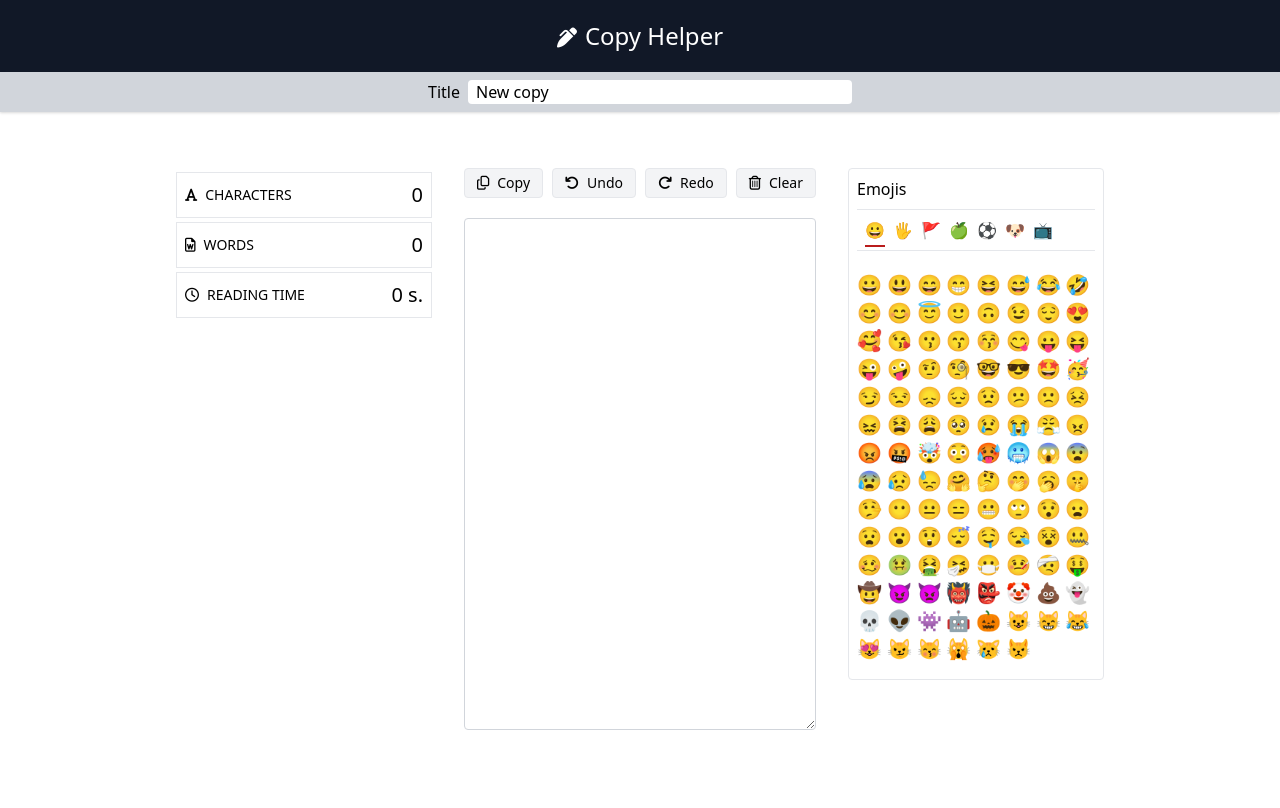
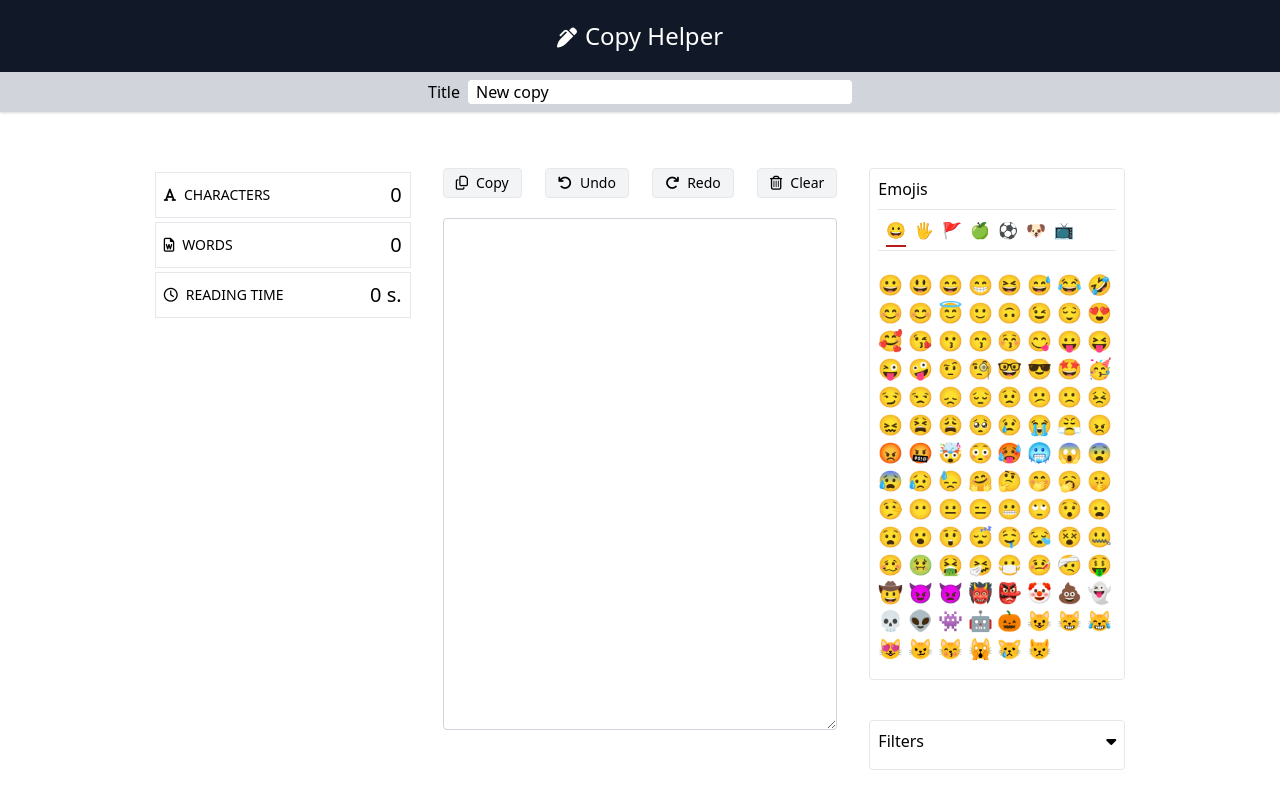
Before and after one commit to tury3001/copy-helper, a Vue app: page / in a window 1280 px wide. Shown: the top 808 px of the page. Built offline with nearby package versions, Linux system fonts and the light colour scheme.

Commit message:
UpperCase and LowerCase filters

```diff
--- a/src/components/CopyHelper.vue
+++ b/src/components/CopyHelper.vue
@@ -20,7 +20,7 @@
           <reading-time :copy="copy"></reading-time>
         </panel-data>
       </div>
-      <div class="p-4 w-96 min-w-96">
+      <div class="p-4 w-1/3 min-w-96">
         <div class="mb-5 flex justify-between">
           <tool-button label="Copy"
                        icon="far fa-copy"
@@ -59,6 +59,10 @@
                       @insertEmoji="insertEmoji($event)"
         >
         </emoji-picker>
+        <filters :copy="copy"
+                 @uppercased="filterUppercase"
+                 @lowercased="filterLowercase"
+        ></filters>
       </aside>
     </div>
   </main>
@@ -73,10 +77,11 @@ import EmojiPicker from './EmojiPicker.vue'
 import ToolButton from './ToolButton.vue'
 import CopyTitle from './CopyTitle.vue'
 import PanelData from './PanelData.vue'
+import Filters from './Filters.vue'
 
 export default {
   components: { CountChars, CountWords, ReadingTime, EmojiPicker,
-                ToolButton, CopyTitle, PanelData },
+                ToolButton, CopyTitle, PanelData, Filters },
   data() {
     return {
       appTitle: 'Copy Helper',
@@ -107,6 +112,12 @@ export default {
     },
     clear () {
       this.copy = '';
+    },
+    filterUppercase (uppercasedText) {
+      this.copy = uppercasedText
+    },
+    filterLowercase (lowercasedText) {
+      this.copy = lowercasedText
     }
   }
 }
--- /dev/null
+++ b/src/components/Filters.vue
@@ -0,0 +1,42 @@
+<template>
+  <div class="border rounded p-2 mt-10" @click="open=!open"  @mouseleave="open=false">
+
+    <div class="block w-full pb-2 flex justify-between cursor-pointer items-center">
+      <h3>Filters</h3>
+      <i class="fas fa-caret-down"></i>
+    </div>
+    <ul v-show="open" class="cursor-pointer">
+      <upper-case :text="copy" @uppercased="toUppercase"></upper-case>
+      <lower-case :text="copy" @uppercased="toLowercase"></lower-case>
+      <li class="py-2 px-4 hover:bg-gray-200">Sentence case</li>
+      <li class="py-2 px-4 hover:bg-gray-200">Word case</li>
+    </ul>
+  </div>
+</template>
+
+<script>
+
+import UpperCase from './filters/UpperCase.vue'
+import LowerCase from './filters/LowerCase.vue'
+
+export default {
+  name: 'filters',
+  components: { UpperCase, LowerCase },
+  props: ['copy'],
+  data () {
+    return {
+      open: false,
+      uppercasedText: ''
+    }
+  },
+  methods: {
+    toUppercase (uppercasedText) {
+      this.$emit('uppercased', uppercasedText);
+    },
+    toLowercase (lowercasedText) {
+      this.$emit('lowercased', lowercasedText);
+    }
+  }
+}
+
+</script>
--- /dev/null
+++ b/src/components/filters/LowerCase.vue
@@ -0,0 +1,17 @@
+<template>
+  <li class="py-2 px-4 hover:bg-gray-200" @click="filter">Lower case</li>
+</template>
+
+<script>
+
+export default {
+  name: 'lower-case',
+  props: ['text'],
+  methods: {
+    filter () {
+      this.$emit('uppercased', this.text.toLowerCase())
+    }
+  }
+}
+
+</script>
--- /dev/null
+++ b/src/components/filters/UpperCase.vue
@@ -0,0 +1,17 @@
+<template>
+  <li class="py-2 px-4 hover:bg-gray-200" @click="filter">Upper case</li>
+</template>
+
+<script>
+
+export default {
+  name: 'upper-case',
+  props: ['text'],
+  methods: {
+    filter () {
+      this.$emit('uppercased', this.text.toUpperCase())
+    }
+  }
+}
+
+</script>
```
